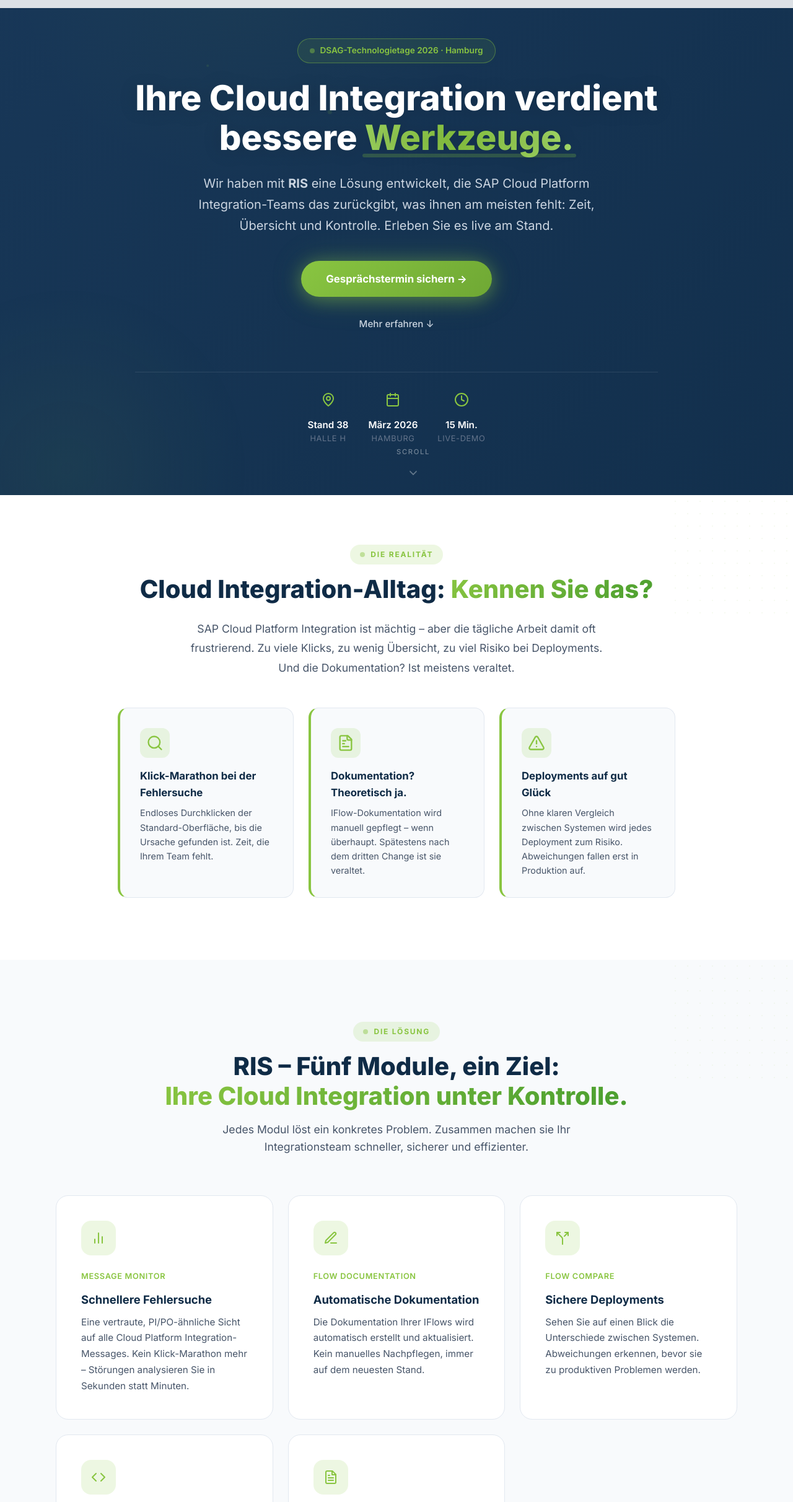
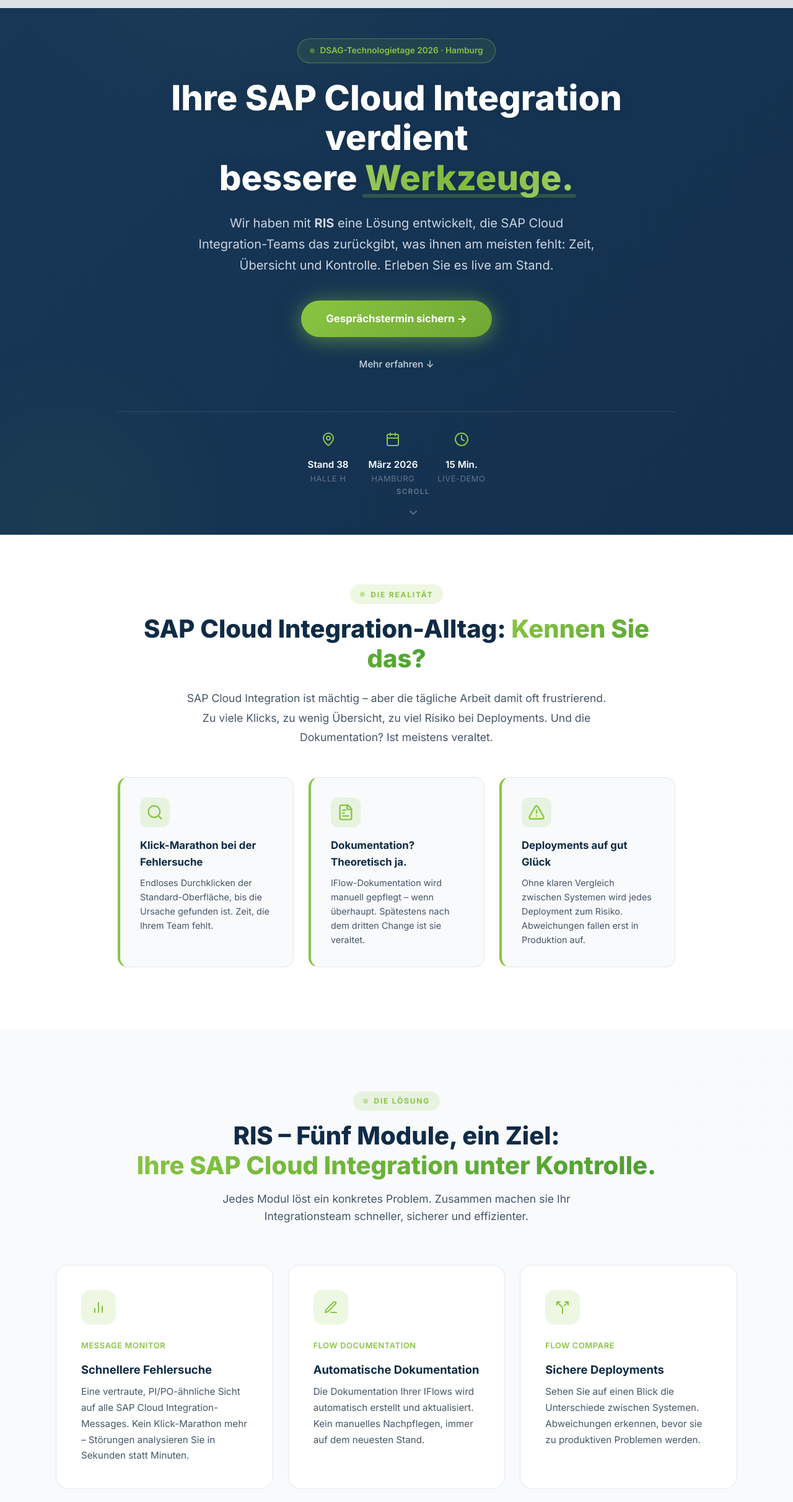
Before and after one commit to mbanner77/rislanding, a website: page public/index.html in a window 1280 px wide. Shown: the part 58-2482 px from the top of the page at 62% size. Drawn offline with Linux system fonts and the light colour scheme; no server answers.

Commit message:
Alle Begriffe zu SAP Cloud Integration vereinheitlicht

```diff
--- a/public/index.html
+++ b/public/index.html
@@ -32,7 +32,7 @@
         "@context": "https://schema.org",
         "@type": "Event",
         "name": "RIS Live-Demo auf den DSAG-Technologietagen 2026",
-        "description": "Erleben Sie RIS live am Stand von RealCore. 15-minütige persönliche Demo für SAP Cloud Platform Integration-Teams.",
+        "description": "Erleben Sie RIS live am Stand von RealCore. 15-minütige persönliche Demo für SAP Cloud Integration-Teams.",
         "startDate": "2026-03-01",
         "endDate": "2026-03-31",
         "location": {
@@ -1748,9 +1748,9 @@
                     <span class="dot"></span>
                     DSAG-Technologietage 2026 · Hamburg
                 </div>
-                <h1>Ihre Cloud Integration verdient<br>bessere <span class="highlight">Werkzeuge.</span></h1>
+                <h1>Ihre SAP Cloud Integration verdient<br>bessere <span class="highlight">Werkzeuge.</span></h1>
                 <p class="hero-sub">
-                    Wir haben mit <strong>RIS</strong> eine Lösung entwickelt, die SAP Cloud Platform Integration-Teams das zurückgibt,
+                    Wir haben mit <strong>RIS</strong> eine Lösung entwickelt, die SAP Cloud Integration-Teams das zurückgibt,
                     was ihnen am meisten fehlt: Zeit, Übersicht und Kontrolle. Erleben Sie es live am Stand.
                 </p>
                 <div class="hero-cta-group">
@@ -1786,9 +1786,9 @@
     <section class="problem dot-pattern" id="problem">
         <div class="problem-inner">
             <span class="section-label">Die Realität</span>
-            <h2>Cloud Integration-Alltag: <span class="gradient-text">Kennen Sie das?</span></h2>
+            <h2>SAP Cloud Integration-Alltag: <span class="gradient-text">Kennen Sie das?</span></h2>
             <p class="problem-text">
-                SAP Cloud Platform Integration ist mächtig – aber die tägliche Arbeit damit oft frustrierend.
+                SAP Cloud Integration ist mächtig – aber die tägliche Arbeit damit oft frustrierend.
                 Zu viele Klicks, zu wenig Übersicht, zu viel Risiko bei Deployments.
                 Und die Dokumentation? Ist meistens veraltet.
             </p>
@@ -1817,7 +1817,7 @@
         <div class="solution-inner">
             <div class="solution-header">
                 <span class="section-label">Die Lösung</span>
-                <h2>RIS – Fünf Module, ein Ziel:<br><span class="gradient-text">Ihre Cloud Integration unter Kontrolle.</span></h2>
+                <h2>RIS – Fünf Module, ein Ziel:<br><span class="gradient-text">Ihre SAP Cloud Integration unter Kontrolle.</span></h2>
                 <p class="solution-sub">
                     Jedes Modul löst ein konkretes Problem. Zusammen machen sie Ihr Integrationsteam schneller, sicherer und effizienter.
                 </p>
@@ -1827,7 +1827,7 @@
                     <div class="feature-icon"><svg width="24" height="24" viewBox="0 0 24 24" fill="none" stroke="var(--brand-green)" stroke-width="2" stroke-linecap="round" stroke-linejoin="round"><line x1="18" x2="18" y1="20" y2="10"/><line x1="12" x2="12" y1="20" y2="4"/><line x1="6" x2="6" y1="20" y2="14"/></svg></div>
                     <div class="module">Message Monitor</div>
                     <h3>Schnellere Fehlersuche</h3>
-                    <p>Eine vertraute, PI/PO-ähnliche Sicht auf alle Cloud Platform Integration-Messages. Kein Klick-Marathon mehr – Störungen analysieren Sie in Sekunden statt Minuten.</p>
+                    <p>Eine vertraute, PI/PO-ähnliche Sicht auf alle SAP Cloud Integration-Messages. Kein Klick-Marathon mehr – Störungen analysieren Sie in Sekunden statt Minuten.</p>
                 </div>
                 <div class="feature-card fade-in-stagger">
                     <div class="feature-icon"><svg width="24" height="24" viewBox="0 0 24 24" fill="none" stroke="var(--brand-green)" stroke-width="2" stroke-linecap="round" stroke-linejoin="round"><path d="M12 20h9"/><path d="M16.5 3.5a2.12 2.12 0 0 1 3 3L7 19l-4 1 1-4Z"/></svg></div>
@@ -1915,7 +1915,7 @@
                 <h2>15 Minuten, die sich lohnen. Versprochen.</h2>
                 <p>
                     Erleben Sie RIS live an unserem Stand auf den DSAG-Technologietagen 2026 in Hamburg.
-                    Kein Folienvortrag – wir zeigen Ihnen direkt, wie RIS Ihren Cloud Integration-Alltag verändert.
+                    Kein Folienvortrag – wir zeigen Ihnen direkt, wie RIS Ihren SAP Cloud Integration-Alltag verändert.
                     Reservieren Sie jetzt Ihren persönlichen Gesprächstermin.
                 </p>
                 <ul class="form-benefits">
```
